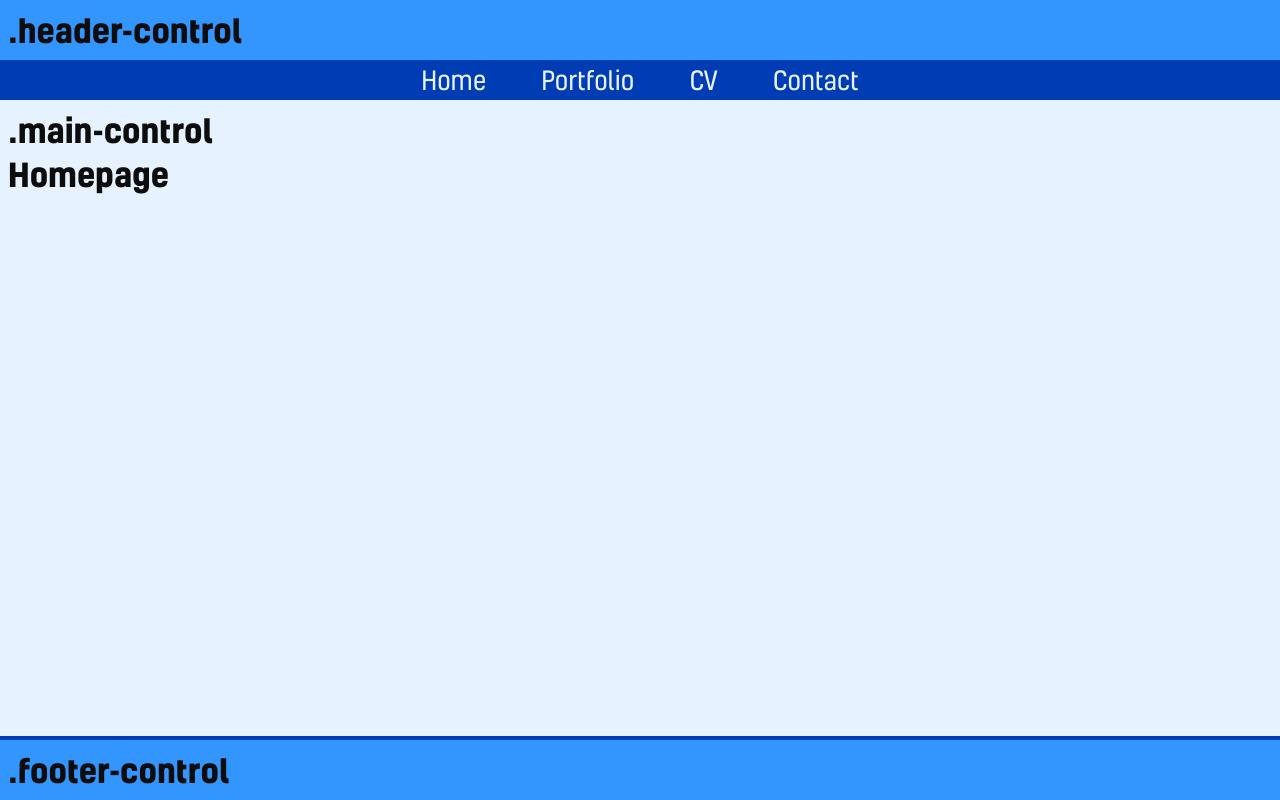
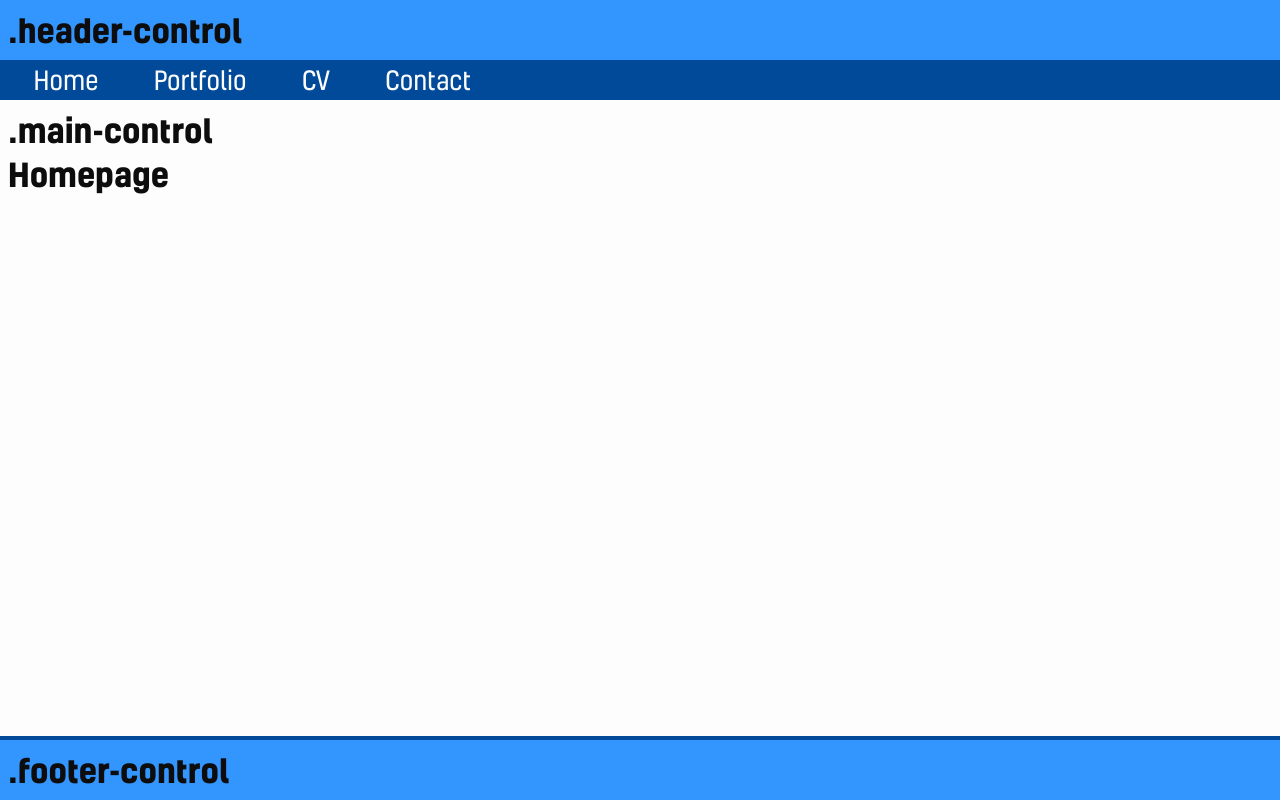
Before and after one commit to cjc1996/csy1018-assign1, a plain HTML site: page index.html in a window 1280 px wide. Drawn offline with Linux system fonts and the light colour scheme.

Commit message:
CSS changes

```diff
--- a/css/style.css
+++ b/css/style.css
@@ -15,7 +15,7 @@ p,span{
 }
 
 body{
-  background: #e6f2ff;
+  background: #fdfdfe;
   color: #0d0d0d;
   display: flex;
   flex-direction: column;
@@ -36,7 +36,7 @@ ul{
 
 .wrapperN-control{
   display: flex;
-  background: #003cb3;
+  background: #004a99;
 }
 
 .nav-control{
@@ -61,11 +61,10 @@ ul{
 
 .link-control{
   text-decoration: none;
-  color: #e6f2ff;
+  color: #fdfdfe;
   font-family: 'kelsonregular', sans-serif;
   font-size: 1.6em;
   padding: 0 1em 0 1em;
-  margin: auto;
   border-radius: 4px;
   transition: 0.5s;
 }
@@ -87,7 +86,7 @@ ul{
 
 .footer-control{
   background: #3396ff;
-  border-top: 4px solid #003cb3;
+  border-top: 4px solid #004a99;
   padding: 0.5em;
 }
   /*/All Pages*/
@@ -117,8 +116,8 @@ ul{
   }
 
   .toggle-box:checked ~ .toggle:before{
-    box-shadow: 0px -5px #f2f2f2, 0px 5px #f2f2f2;
-    background: #f2f2f2;
+    box-shadow: 0px -5px #fdfdfe, 0px 5px #fdfdfe;
+    background: #fdfdfe;
   }
 
   .toggle-box:checked ~ .nav-item{
@@ -129,10 +128,6 @@ ul{
   }
 }
 @media(min-width: 41.01em){
-  .nav-control{
-    margin: auto;
-  }
-
 .nav-item{
     display: inline-flex;
   }
```
